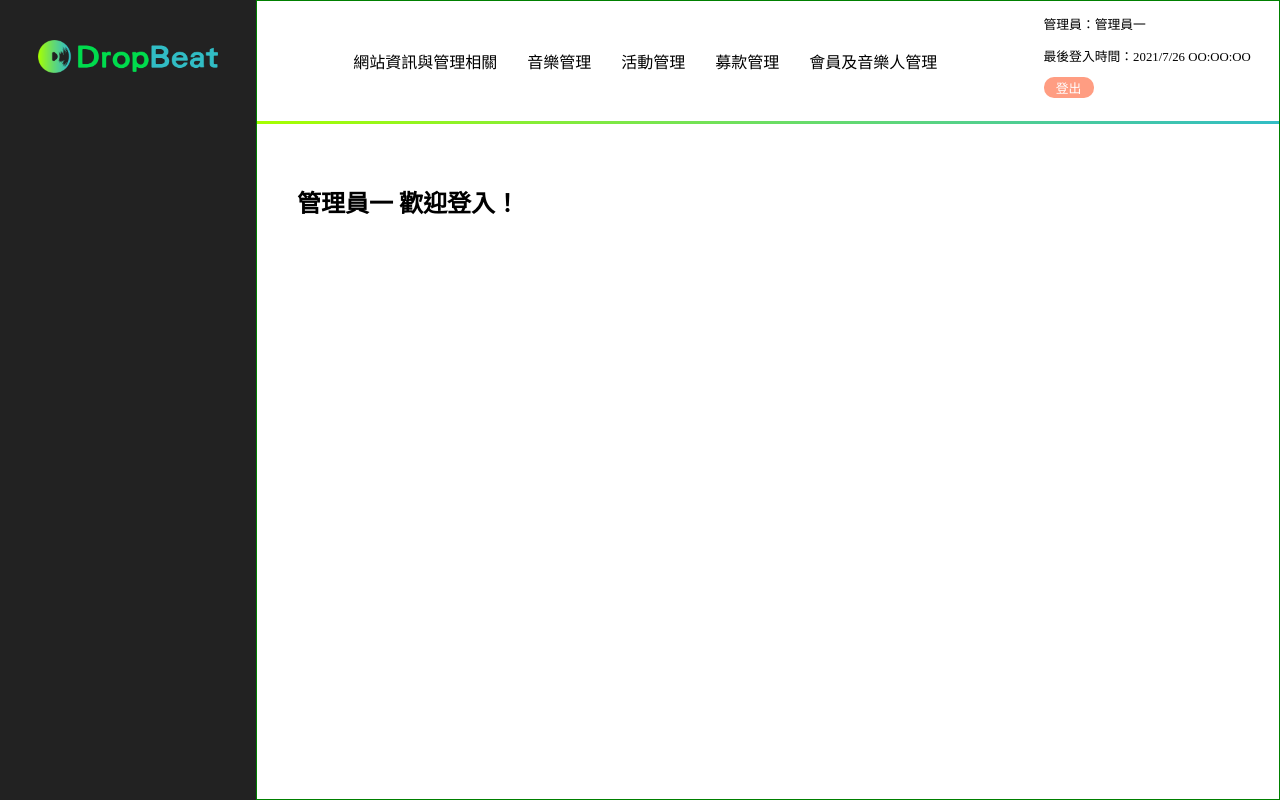
After one commit to formula5041/DropbeatBackend, a PHP site: page /dropbeat_admin/index.html in a window 1280 px wide. The commit adds this page. Run offline with PHP 8.4, Linux system fonts and the light colour scheme.

```diff
--- /dev/null
+++ b/dropbeat_admin/css/index.css
@@ -0,0 +1,137 @@
+* {
+    box-sizing: border-box;
+  }
+
+body{
+    margin: 0;
+    display: flex;
+}
+
+div.aside{
+    /* border: 1px solid blue; */
+    width: 20%;
+    height: 100vh;
+    background-color: #222222;
+
+}
+
+div.aside > div.logoblock{
+    /* border: 1px solid white; */
+    width: 100%;
+    height: 120px;
+    text-align: center;
+}
+
+div.aside div.logoblock a > img{
+    width: 180px;
+    padding-top: 40px;
+
+}
+
+div.main{
+    border: 1px solid green;
+    width: 80%;
+    display: flex;
+    justify-content: first baseline;
+    flex-direction: column;
+}
+
+
+div.header{
+    /* border: 1px solid red; */
+    height: 120px;
+    display: flex;
+}
+
+div.header > div.menu{
+    /* border: 1px solid yellow; */
+    width: 75%;
+    display: flex;
+    flex-direction: column;
+    justify-content: center;
+}
+
+div.header div.menu > ul{
+    /* border: 1px solid steelblue; */
+    list-style: none;
+    padding: 0;
+    text-align: center;
+
+
+}
+
+div.header div.menu ul > li{
+    /* border: 1px solid red; */
+    display: inline-block;
+    text-align: center;
+    vertical-align: middle;
+    margin-left: 10px;
+
+
+}
+
+div.header div.menu ul li > a{
+    /* border: 1px solid #222222; */
+    font-size: 1rem;
+    padding: 8px;
+    width: 100px;
+    color: black;
+    text-decoration: none;
+    border-radius: 20px;
+
+}
+
+div.header div.menu ul li > a:hover{
+    color: white;
+    font-weight: bold;
+    background-color: #FF9D82;
+}
+
+div.header > div.signinfo{
+    /* border: 1px solid purple; */
+    width: 25%;
+    padding-left: 20px;
+}
+
+div.header div.signinfo > p{
+    font-size: 0.8rem;
+
+}
+
+div.header div.signinfo > button.signout{
+    border: 0px;
+    width: 50px;
+    border-radius: 10px;
+    background-color: #FF9D82;
+}
+
+div.header div.signinfo button.signout > a{
+    padding: 3px;
+    color: white;
+    font-size: 0.8rem;
+    text-decoration: none;
+}
+
+div.header div.signinfo button.signout > a:hover{
+    text-decoration: underline;
+    font-weight: bold;
+}
+
+div.header div.signinfo button.signout > a:visited{
+    color: white;
+}
+
+/* ------分隔線樣式------ */
+div.line{
+    background: linear-gradient(to right, #A6FF00, #31BDC5);
+    height: 3px;
+    width: 100%;
+}
+
+div.content{
+    /* border: 1px solid orange; */
+    width: 100%;
+    /* height: 79.5vh; */
+    padding-left: 40px;
+    padding-top: 40px;
+}
--- /dev/null
+++ b/dropbeat_admin/index.html
@@ -0,0 +1,45 @@
+<!DOCTYPE html>
+<html lang="zh-hant">
+<head>
+    <meta charset="UTF-8">
+    <meta http-equiv="X-UA-Compatible" content="IE=edge">
+    <meta name="viewport" content="width=device-width, initial-scale=1.0">
+    <title>Dropbeats後台管理系統</title>
+
+    <link rel="stylesheet" href="./css/index.css">
+</head>
+<body>
+    <div class="aside">
+        <div class="logoblock">
+            <a href="./index.html"><img src="./img/logo_1.png" alt="Dropbeat"></a>
+        </div>
+        <div class="item">
+
+
+        </div>
+
+    </div>
+    <div class="main">
+        <div class="header">
+            <div class="menu">
+                <ul>
+                    <li><a href="./web_admin.html">網站資訊與管理相關</a></li>
+                    <li><a href="#">音樂管理</a></li>
+                    <li><a href="#">活動管理</a></li>
+                    <li><a href="#">募款管理</a></li>
+                    <li><a href="#">會員及音樂人管理</a></li>
+                </ul>
+            </div>
+            <div class="signinfo">
+                <p>管理員：管理員一</p>
+                <p>最後登入時間：2021/7/26 OO:OO:OO</p>
+                <button class="signout"><a href="./signin.html">登出</a></button>
+            </div>
+        </div>
+        <div class="line"></div>
+        <div class="content">
+            <h2><span>管理員一 </span>歡迎登入！</h2>
+        </div>
+    </div>
+</body>
+</html>
```
Also changed, not shown: dropbeat_admin/css/login.css (added, +111 -0 lines), dropbeat_admin/css/web_admin.css (added, +213 -0 lines), dropbeat_admin/js/add_admin.js (added, +31 -0 lines), dropbeat_admin/login.html (added, +40 -0 lines), dropbeat_admin/php/add_admin.php (added, +25 -0 lines), dropbeat_admin/php/connection.php (added, +18 -0 lines), dropbeat_admin/web_admin.html (added, +86 -0 lines), register.php (+5 -7 lines), dropbeat_admin/img/logo_1.png (added), dropbeat_admin/img/logo_2.png (added).
